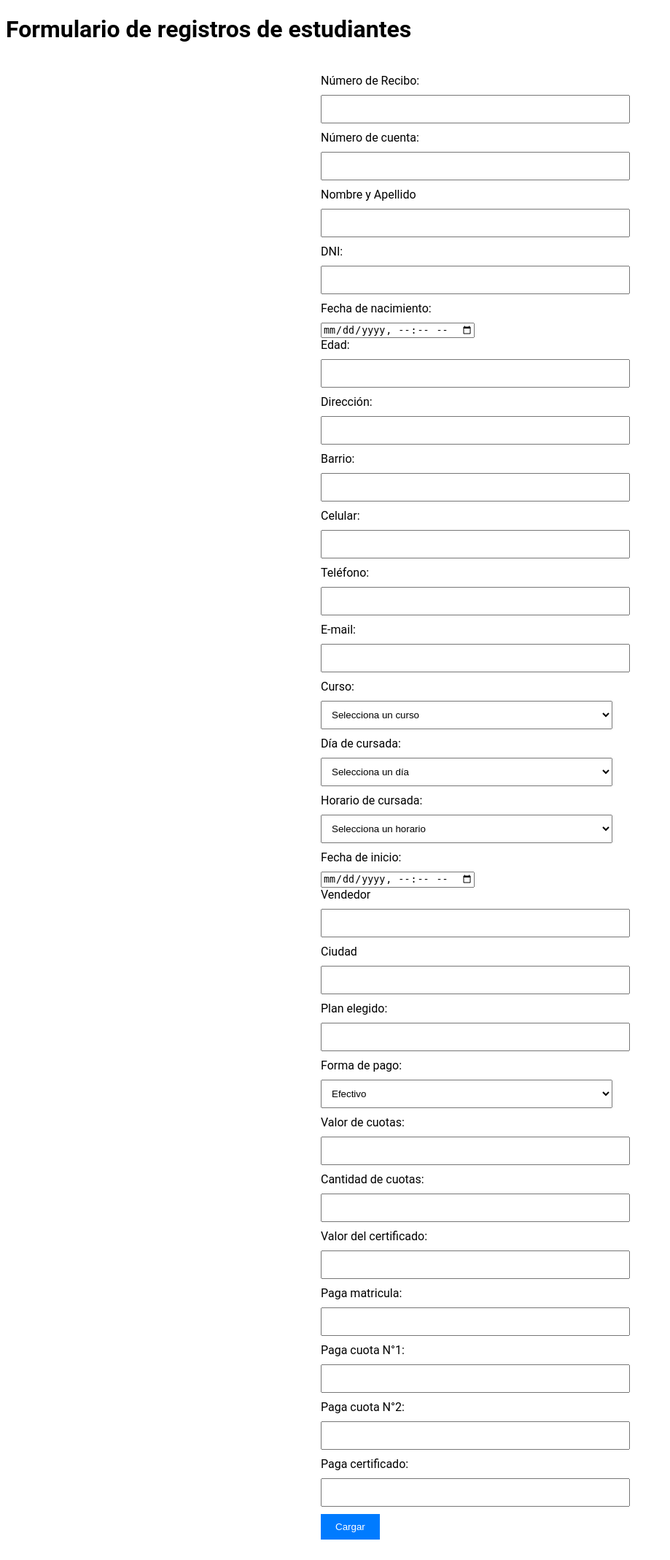
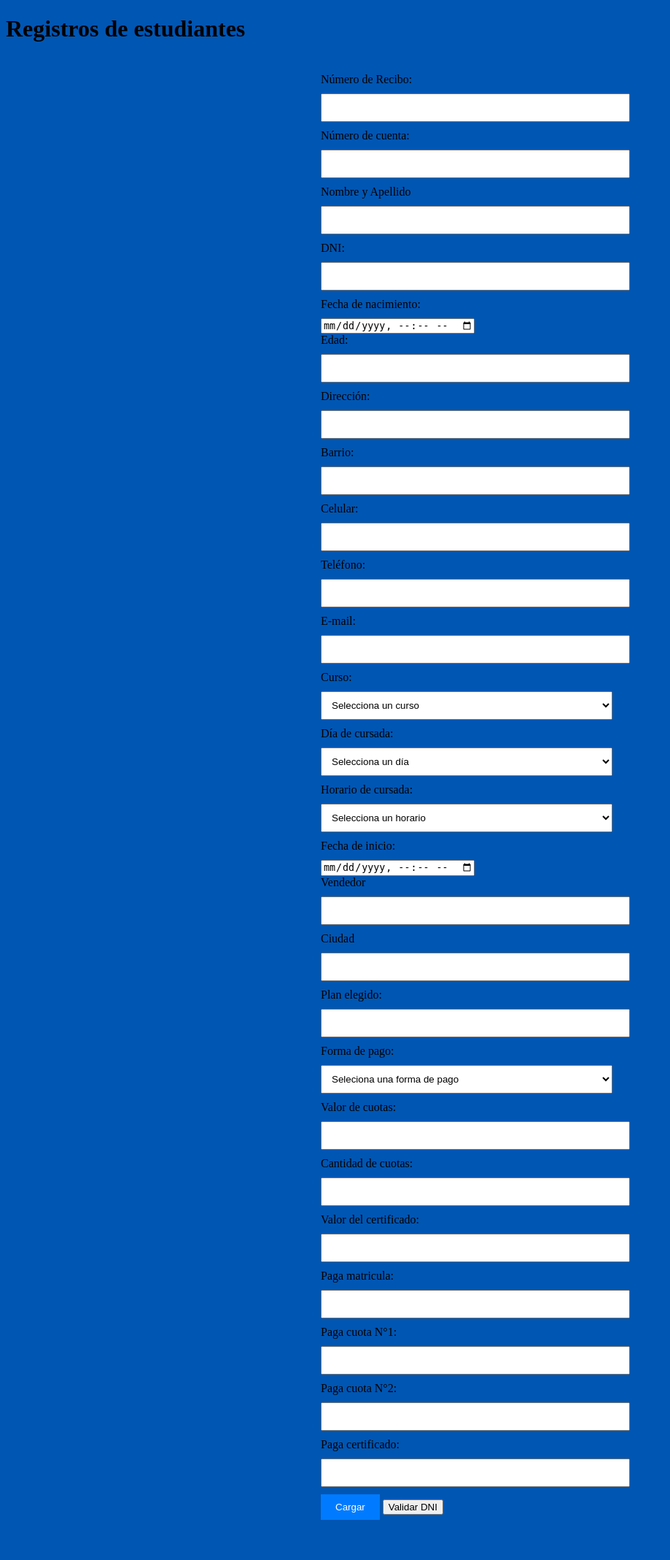
Before and after one commit to cato-docker/backitc, a FastAPI app: page /registrar_estudiantes in a window 1280 px wide. Shown: the whole page at 73% size, without its empty margins (0-919 px from the left). After the commit the page ends 2082 px from the top, so only its background shows below. Run offline with FastAPI, Linux system fonts and the light colour scheme.

Commit message:
modificaciones /users

```diff
--- a/main.py
+++ b/main.py
@@ -8,6 +8,9 @@ from fastapi.responses import RedirectResponse
 from fastapi.responses import HTMLResponse
 from datetime import datetime
 import mysql.connector
+import requests
+from fastapi import FastAPI
+
 
 app = FastAPI()
 templates = Jinja2Templates(directory="templates")
@@ -18,7 +21,7 @@ configuracion_db = {
     'host': 'localhost',
     'user': 'root',
     'password': 'CmDmEmFm95',
-    'database': 'registros_estudiantes_itc'  # Nombre de la base de datos corregido
+    'database': 'registros_estudiantes_itc'
 }
 
 try:
@@ -30,33 +33,43 @@ try:
 except Exception as ex:
     print(ex)
 
-# class DiasSemana(str,Enum):
-#     Lunes = 'Lunes'
-#     Martes = 'Martes'
-#     Miercoles = 'Miércoles'
-#     Jueves = 'Jueves'
-#     Viernes = 'Viernes'
 
-# def convertir_fecha_formato(fecha_texto):
-#     try:
-#         # Intenta convertir la fecha en formato DD-MMMM-YYYY a YYYY-MM-DD
-#         fecha_obj = datetime.strptime(fecha_texto, "%d-%B-%Y")
-#         return fecha_obj.date()
-#     except ValueError:
-#         return None
 
-# def calcular_edad(fecha_nacimiento):
-#     today = date.today()
-#     age = today.year - fecha_nacimiento.year - ((today.month, today.day) < (fecha_nacimiento.month, fecha_nacimiento.day))
-#     return age
+
 #Formulario html
-@app.get("/registrar_estudiantes", response_class=HTMLResponse)
-async def show_registration_form(request: Request):
-    return templates.TemplateResponse("index.html",{"request": request})
-
 @app.get("/")
 def index():
     return {"Mensaje": "Bienvenidos"}
+
+#Validacion de DNI
+def validar_dni(dni):
+    url = f"https://informes.nosis.com/{dni}"
+    response = requests.get(url)
+
+    if "DNI VALIDO" in response.text:
+        return True
+    else:
+        return False
+@app.post("/validar_dni")
+async def validar_dni_endpoint(dni: str = Form(...)):
+    # Llama a la función de validación de DNI
+    es_valido = validar_dni(dni)
+
+    # Si el DNI es válido, devuelve un mensaje de éxito
+    if es_valido:
+        return {"mensaje": "El DNI es válido"}
+    else:
+        # Si el DNI no es válido, puedes levantar una excepción HTTP
+        raise HTTPException(status_code=400, detail="El DNI no es válido")
+
+@app.get("/registrar_estudiantes", response_class=HTMLResponse)
+async def show_registration_form(request: Request, success: bool =None):
+
+    if success:
+        return templates.TemplateResponse("index.html",{"request": request})
+    else:
+        return templates.TemplateResponse("index.html", {"request": request, "success": False})
+
 
 @app.post("/registrar_estudiantes")
 def registrar_estudiantes(
@@ -102,9 +115,12 @@ def registrar_estudiantes(
         cursor.execute(sql, registros_estudiantes)
         connection.commit()
 
-        return {"Mensaje": "Datos de estudiantes ingresados correctamente"}
+        #return {"Mensaje": "Datos de estudiantes ingresados correctamente"}
+        return RedirectResponse("/registrar_estudiantes")
+
     except Exception as ex:
         return {"error": f"Error al querer insertar datos en registros de estudiantes: {ex}"}
+
 
 @app.get("/estudiantes")
 def get_estudiantes():
@@ -116,47 +132,28 @@ def get_estudiantes():
     except Exception as ex:
         return {"error": f"Error al obtener datos de estudiantes: {ex}"}
 
-class DatosEntrada(BaseModel):
-    fecha_nacimiento: datetime
-
-@app.post("/calcular-edad")
-async def calcular_edad(datos: DatosEntrada):
-    fecha_nacimiento = datos.fecha_nacimiento
-    fecha_actual = date.today()  # Usamos date.today() para obtener la fecha actual sin hora
-    edad = fecha_actual.year - fecha_nacimiento.year - ((fecha_actual.month, fecha_actual.day) < (fecha_nacimiento.month, fecha_nacimiento.day))
-    return {"edad": edad}
-
- # fecha_de_inicio = convertir_fecha_formato(fecha_de_inicio)
-        # if fecha_de_inicio is None:
-        #     return {"error":"Formato de fecha incorrecto"}
-
-        # Edad = calcular_edad(Fecha_nacimiento)
 
 
-@app.get ("/users",response_class=HTMLResponse)
-async def show_registration_form(request: Request):
-    #extensions = request.extensions
-    return templates.TemplateResponse("inicio_sesion.html",{"request": request})
+@app.get("/users", response_class=HTMLResponse)
+def get_users(request: Request):
+    return templates.TemplateResponse("inicio_sesion.html", {"request": request})
 
-#Validar usuarios
 @app.post("/users")
-async def show_users(
-
-    Usuario: str = Form(),
+def validar_users(
+    Usuarios: str = Form(),
     Passwords: str = Form()
 ):
-    if not Usuario or not Passwords:
-        return templates.TemplateResponse("inicio_sesion.html",{"request":Request})
+    if not Usuarios or not Passwords:
+        return templates.TemplateResponse("inicio_sesion.html", {"request": Request})
     try:
         cursor = connection.cursor(dictionary=True)
         query = "SELECT nombre_usuarios, passwords FROM usuarios WHERE nombre_usuarios = %s"
-        cursor.execute(query, (Usuario,))
+        cursor.execute(query, (Usuarios,))
         user = cursor.fetchone()
 
         if user and user["passwords"] == Passwords:
             return RedirectResponse("/registrar_estudiantes")
         else:
-             raise HTTPException(status_code=401, detail="Credenciales incorrectas")
-
+            raise HTTPException(status_code=401, detail="Credenciales incorrectas")
     except Exception as ex:
-        raise HTTPException(status_code=500, detail=f"Error al autenticar usuario: {ex}")
+        raise HTTPException(status_code=500, detail=f"Error al autenticar credenciales: {ex}")
--- a/templates/index.html
+++ b/templates/index.html
@@ -5,22 +5,23 @@
     <meta charset="UTF-8">
     <meta name="viewport" content="width=device-width, initial-scale=1.0">
     <link rel="stylesheet" href="style.css">
+
     <title>Registros de estudiantes</title>
 </head>
 
 <body>
-    <h1>Formulario de registros de estudiantes</h1>
+    <h1>Registros de estudiantes</h1>
     <form action="/registrar_estudiantes" method="post">
         <label for="Número_recibo">Número de Recibo:</label>
-        <input type="number" name="Número_recibo" required><br>
+        <input type="number" name="Número_recibo" ><br>
         <label for="Número_cuenta">Número de cuenta:</label>
-        <input type="number" name="Número_cuenta" required><br>
+        <input type="number" name="Número_cuenta" ><br>
         <label for="Nombre_y_Apellido_estudiante">Nombre y Apellido</label>
-        <input type="text" name="Nombre_y_Apellido_estudiante" required><br>
+        <input type="text" name="Nombre_y_Apellido_estudiante" ><br>
         <label for="dni">DNI:</label>
-        <input type="text" name="dni" required>
+        <input type="text" name="dni" >
         <label for="Fecha_nacimiento">Fecha de nacimiento:</label>
-        <input type="datetime-local" id="Fecha_nacimiento" name="Fecha_nacimiento" required><br>
+        <input type="datetime-local" id="Fecha_nacimiento" name="Fecha_nacimiento" ><br>
         <label for="Edad">Edad:</label>
         <input type="number" name="Edad"><br>
         <label for="Dirección">Dirección:</label>
@@ -28,7 +29,7 @@
         <label for="Barrio">Barrio:</label>
         <input type="text" name="Barrio"><br>
         <label for="Celular">Celular:</label>
-        <input type="text" name="Celular" required><br>
+        <input type="text" name="Celular" ><br>
         <label for="Teléfono">Teléfono:</label>
         <input type="text" name="Teléfono"><br>
         <label for="Mail">E-mail:</label>
@@ -75,6 +76,7 @@
         <input type="text" name="Plan"><br>
         <label for="Forma_de_pago">Forma de pago:</label>
         <select name="Forma_de_pago" id="Forma_de_pago">
+            <option value="Seleciona una forma de pago">Seleciona una forma de pago</option>
             <option value="Efectivo">Efectivo</option>
             <option value="Mercado pago">Mercado pago</option>
             <option value="Transferencia">Transferencia</option>
@@ -98,7 +100,11 @@
         <label for="Abona_certificado">Paga certificado:</label>
         <input type="number" name="Abona_certificado"><br>
         <input type="submit" value="Cargar">
+        <input type="button" onclick="window.open('https://informes.nosis.com/', '_blank');" value="Validar DNI">
+
     </form>
+
+
 
 
 </body>
--- a/templates/style.css
+++ b/templates/style.css
@@ -1,11 +1,9 @@
 
 
+body{
+    background-color: #0056b3;
+}
 
-/* styles.css */
-body {
-    @import url('https://fonts.googleapis.com/css2?family=Roboto:wght@300&display=swap');
-    font-family: 'Roboto', sans-serif;
-}
 
 form {
     max-width: 400px;
```
Also changed, not shown: templates/autenticacion.html (added, +14 -0 lines), templates/inicio_sesion.html (+4 -4 lines), 1 other file.
